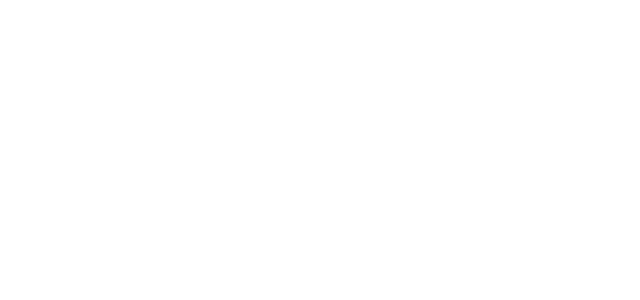
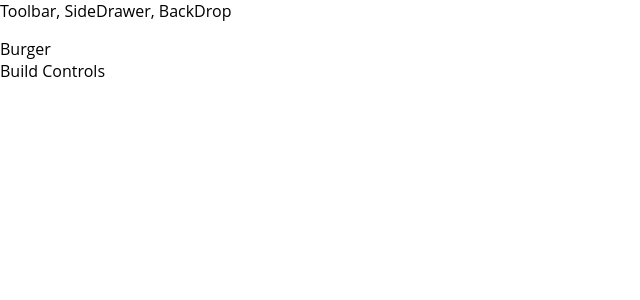
Before and after one commit to digaodev/react-burger-builder, a React app: page / in a window 1280 px wide. Shown: the top 300 px of the page, without its empty margins (0-640 px from the left). Built offline with nearby package versions, Linux system fonts and the light colour scheme; the HTML template or start-up script is replaced by a standard one.

Commit message:
Feature: add the main feature components and folder structure

```diff
--- a/src/App.js
+++ b/src/App.js
@@ -1,10 +1,15 @@
 import React, { Component } from 'react';
+
+import Layout from './components/Layout/Layout';
+import BurgerBuilder from './containers/BurgerBuilder/BurgerBuilder';
 
 class App extends Component {
   render() {
     return (
       <div className="App">
-
+        <Layout>
+          <BurgerBuilder></BurgerBuilder>
+        </Layout>
       </div>
     );
   }
--- /dev/null
+++ b/src/components/Layout/Layout.css
@@ -0,0 +1,3 @@
+.Content {
+  margin-top: 16px;
+}
--- /dev/null
+++ b/src/components/Layout/Layout.js
@@ -0,0 +1,14 @@
+import React from 'react';
+
+import classes from './Layout.css';
+
+import Aux from '../../hoc/Aux';
+
+const layout = props => (
+  <Aux>
+    <div> Toolbar, SideDrawer, BackDrop</div>
+    <main className={classes.Content}>{props.children}</main>
+  </Aux>
+);
+
+export default layout;
--- /dev/null
+++ b/src/containers/BurgerBuilder/BurgerBuilder.js
@@ -0,0 +1,16 @@
+import React, { Component } from 'react';
+
+import Aux from '../../hoc/Aux';
+
+class BurgerBuilder extends Component {
+  render () {
+    return(
+      <Aux>
+        <div>Burger</div>
+        <div>Build Controls</div>
+      </Aux>
+    );
+  }
+}
+
+export default BurgerBuilder;
--- /dev/null
+++ b/src/hoc/Aux.js
@@ -0,0 +1,3 @@
+const aux = (props) => props.children;
+
+export default aux;
```
Also changed, not shown: src/components/Burger/Burger.js (added), src/components/Burger/BurgerIngredient/BurgerIngredient.js (added), 1 other file (tests, documents, lock files or other folders).
